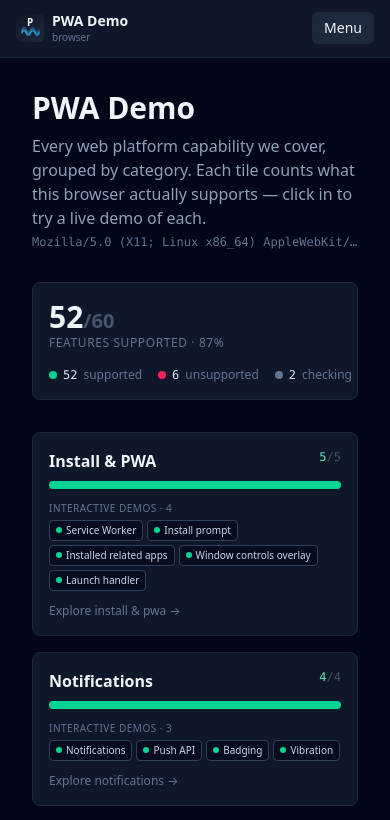
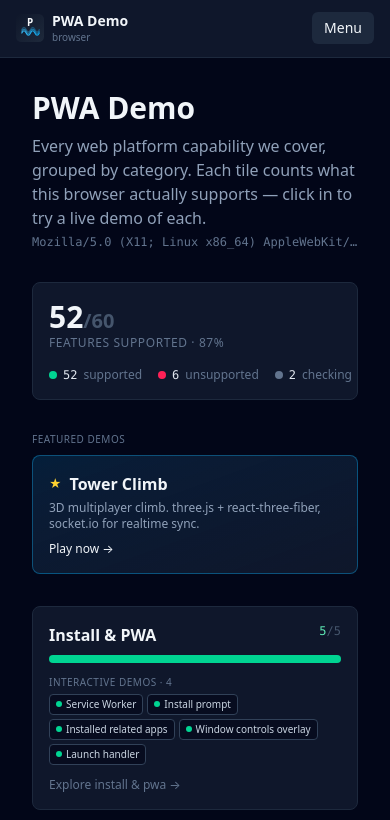
Before and after one commit to mdennis281/pwa-demo, a React (Vite) app in the folder apps/web/: page / in a window 390 px wide. Shown: the top 820 px of the page. Built offline with nearby package versions, Linux system fonts and the light colour scheme; no server answers.

Commit message:
feat: enhance layout and styling for safe-area insets in PWA mode feat: add shader precompiler to optimize material loading in GameCanvas feat: introduce standalone demos in Category and Home routes

```diff
--- a/apps/web/src/components/Layout.tsx
+++ b/apps/web/src/components/Layout.tsx
@@ -17,9 +17,11 @@ export default function Layout() {
   }, []);
 
   return (
-    <div className="min-h-screen flex flex-col md:flex-row">
-      {/* Mobile top bar */}
-      <header className="md:hidden flex items-center justify-between bg-slate-900 border-b border-slate-800 px-4 py-3">
+    <div className="min-h-screen flex flex-col md:flex-row bg-slate-900 md:bg-transparent">
+      {/* Mobile top bar — pt-safe pushes content below the notch/rounded
+          corner in PWA mode (viewport-fit=cover); the slate-900 bg fills
+          the safe area so it doesn't look like a gap. */}
+      <header className="md:hidden sticky top-0 z-30 flex items-center justify-between bg-slate-900 border-b border-slate-800 px-4 py-3 pt-[max(env(safe-area-inset-top),0.75rem)] pl-[max(env(safe-area-inset-left),1rem)] pr-[max(env(safe-area-inset-right),1rem)]">
         <Link to="/" className="flex items-center gap-2" onClick={() => setMobileOpen(false)}>
           <img src="/logo.svg" alt="" className="w-7 h-7" />
           <div>
@@ -41,7 +43,7 @@ export default function Layout() {
         id="demo-sidebar"
         className={`${
           mobileOpen ? 'flex' : 'hidden'
-        } md:flex md:w-72 md:min-h-screen md:sticky md:top-0 md:max-h-screen bg-slate-900 border-r border-slate-800 p-4 flex-col gap-3`}
+        } md:flex md:w-72 md:min-h-screen md:sticky md:top-0 md:max-h-screen bg-slate-900 border-r border-slate-800 p-4 pb-[max(env(safe-area-inset-bottom),1rem)] pl-[max(env(safe-area-inset-left),1rem)] pr-[max(env(safe-area-inset-right),1rem)] md:pb-4 md:pl-4 md:pr-4 flex-col gap-3`}
       >
         <Link to="/" className="hidden md:flex items-center gap-2" onClick={() => setMobileOpen(false)}>
           <img src="/logo.svg" alt="" className="w-8 h-8" />
@@ -68,7 +70,7 @@ export default function Layout() {
         </div>
       </aside>
 
-      <main className="flex-1 min-w-0">
+      <main className="flex-1 min-w-0 bg-slate-950 pb-[env(safe-area-inset-bottom)] pl-[env(safe-area-inset-left)] pr-[env(safe-area-inset-right)]">
         <Outlet />
       </main>
     </div>
--- a/apps/web/src/game/GameCanvas.tsx
+++ b/apps/web/src/game/GameCanvas.tsx
@@ -1,5 +1,6 @@
-import { Suspense, useEffect, useMemo, useRef, useState } from 'react';
-import { Canvas } from '@react-three/fiber';
+import { Suspense, useEffect, useLayoutEffect, useMemo, useRef, useState } from 'react';
+import { Canvas, useThree } from '@react-three/fiber';
+import type * as THREE from 'three';
 import Player from './Player';
 import RemotePlayer from './RemotePlayer';
 import Spectator from './Spectator';
@@ -16,6 +17,31 @@ import { useMouseLook } from './controls/useMouseLook';
 import { input } from './controls/input';
 import type { GameSnapshot, LocalInput, LobbyState, Role } from '@pwa-demo/shared';
 import { getSocket } from '../lib/socket';
+
+/** Kick off shader compilation for every material in the scene up-front.
+ *  Without this, Three.js compiles each material lazily on its first draw
+ *  call — which on Firefox can take 50-100ms per program, causing meshes to
+ *  visibly "pop in" during the first few seconds of gameplay. With
+ *  `compileAsync` and KHR_parallel_shader_compile (supported by modern
+ *  Firefox / Chrome) all programs link in parallel before the first frame. */
+function ShaderPrecompiler() {
+  const gl = useThree((s) => s.gl);
+  const scene = useThree((s) => s.scene);
+  const camera = useThree((s) => s.camera);
+  useLayoutEffect(() => {
+    const r = gl as unknown as {
+      compileAsync?: (scene: THREE.Scene, camera: THREE.Camera) => Promise<unknown>;
+    };
+    if (typeof r.compileAsync === 'function') {
+      r.compileAsync(scene, camera).catch(() => {});
+    } else {
+      // Fallback: synchronous compile. Slower but matches Three.js's normal
+      // lazy behaviour, just front-loaded.
+      gl.compile(scene, camera);
+    }
+  }, [gl, scene, camera]);
+  return null;
+}
 
 export default function GameCanvas({
   lobby,
@@ -114,10 +140,25 @@ export default function GameCanvas({
     <div className="fixed inset-0 bg-slate-950 z-40">
       <Canvas
         shadows
+        // Cap pixel ratio: retina screens otherwise render at 2-3x, which
+        // Firefox's compositor handles much less efficiently than Chrome.
+        // 1.5x retains visible sharpness with a huge fill-rate saving.
+        dpr={[1, 1.5]}
+        gl={{
+          antialias: true,
+          // Hint to Firefox to pick the discrete GPU when available.
+          powerPreference: 'high-performance',
+          // We never read stencil or use a transparent canvas — turning these
+          // off frees framebuffer memory (matters on Firefox, where the
+          // default allocation is more conservative than Chrome).
+          stencil: false,
+          alpha: false,
+        }}
         camera={{ position: [10, 6, 10], fov: 65, near: 0.1, far: 5000 }}
         onCreated={({ gl }) => setCanvasEl(gl.domElement)}
       >
         <Suspense fallback={null}>
+          <ShaderPrecompiler />
           {/* Custom shader skydome — guaranteed visible gradient + soft sun */}
           <SkyDome
             topColor="#2f6db8"
--- a/apps/web/src/routes/Category.tsx
+++ b/apps/web/src/routes/Category.tsx
@@ -4,6 +4,17 @@ import { CAPABILITIES, CATEGORIES, slugifyCategory, type Capability, type Catego
 import { INLINE_DEMOS } from '../lib/demos';
 import { useCapabilityStatuses } from '../lib/useCapabilityStatuses';
 import { useHashScrollHighlight } from '../components/DemoSidebar';
+
+/** Standalone routes that aren't tied to a single capability check.
+ *  Kept in sync with Home.tsx — both files surface these. */
+const STANDALONE_DEMOS: Array<{ to: string; title: string; blurb: string; category: Category }> = [
+  {
+    to: '/game',
+    title: 'Tower Climb',
+    blurb: '3D multiplayer climb. three.js + react-three-fiber, socket.io for realtime sync.',
+    category: 'Graphics & compute',
+  },
+];
 
 const STATUS_DOT: Record<Support, string> = {
   supported: 'bg-emerald-400',
@@ -90,6 +101,22 @@ export default function CategoryPage() {
           Has demo <span className="opacity-60">· {demoCount}</span>
         </Chip>
       </div>
+
+      {STANDALONE_DEMOS.filter((d) => d.category === category).map((d) => (
+        <Link
+          key={d.to}
+          to={d.to}
+          className="block mb-4 bg-gradient-to-br from-brand-600/20 to-slate-900 hover:from-brand-500/30 border border-brand-500/40 hover:border-brand-400 rounded-lg p-4 transition group"
+        >
+          <div className="flex items-center gap-2 mb-1">
+            <span className="text-amber-300 text-xs">★</span>
+            <div className="font-semibold text-brand-100 group-hover:text-white">{d.title}</div>
+            <span className="ml-auto text-[10px] uppercase tracking-wider text-slate-500">Featured</span>
+          </div>
+          <div className="text-xs text-slate-400 leading-snug">{d.blurb}</div>
+          <div className="mt-2 text-xs text-brand-300 group-hover:text-brand-200">Play now →</div>
+        </Link>
+      ))}
 
       {visible.length === 0 ? (
         <div className="text-sm text-slate-500 italic border border-dashed border-slate-800 rounded-lg p-6 text-center">
--- a/apps/web/src/routes/Home.tsx
+++ b/apps/web/src/routes/Home.tsx
@@ -34,6 +34,28 @@ export default function Home() {
       <div className="text-xs text-slate-500 mb-8 font-mono truncate">{navigator.userAgent}</div>
 
       <Summary totals={totals} />
+
+      {STANDALONE_DEMOS.length > 0 && (
+        <div className="mt-8">
+          <div className="text-[10px] uppercase tracking-wider text-slate-500 mb-2">Featured demos</div>
+          <div className="grid grid-cols-1 sm:grid-cols-2 gap-3">
+            {STANDALONE_DEMOS.map((d) => (
+              <Link
+                key={d.to}
+                to={d.to}
+                className="block bg-gradient-to-br from-brand-600/20 to-slate-900 hover:from-brand-500/30 border border-brand-500/40 hover:border-brand-400 rounded-lg p-4 transition group"
+              >
+                <div className="flex items-center gap-2 mb-1">
+                  <span className="text-amber-300 text-xs">★</span>
+                  <div className="font-semibold text-brand-100 group-hover:text-white">{d.title}</div>
+                </div>
+                <div className="text-xs text-slate-400 leading-snug">{d.blurb}</div>
+                <div className="mt-2 text-xs text-brand-300 group-hover:text-brand-200">Play now →</div>
+              </Link>
+            ))}
+          </div>
+        </div>
+      )}
 
       <div className="grid grid-cols-1 md:grid-cols-2 gap-4 mt-8">
         {CATEGORIES.map((cat) => (
@@ -84,7 +106,6 @@ function CategoryCard({ category, statuses }: { category: Category; statuses: Re
     (acc, c) => { acc[statuses[c.id] ?? 'unknown']++; return acc; },
     { supported: 0, partial: 0, unsupported: 0, unknown: 0 } as Record<Support, number>,
   );
-  const standalone = STANDALONE_DEMOS.filter((d) => d.category === category);
   const inlineDemos = caps.filter((c) => INLINE_DEMOS[c.id]);
 
   return (
@@ -102,20 +123,6 @@ function CategoryCard({ category, statuses }: { category: Category; statuses: Re
       </div>
 
       <SupportBar caps={caps} statuses={statuses} />
-
-      {standalone.length > 0 && (
-        <div className="mt-3">
-          <div className="text-[10px] uppercase tracking-wider text-slate-500 mb-1">Featured demo{standalone.length > 1 ? 's' : ''}</div>
-          <ul className="space-y-1">
-            {standalone.map((d) => (
-              <li key={d.to} className="text-xs">
-                <span className="text-brand-300 font-medium">{d.title}</span>
-                <span className="text-slate-500"> — {d.blurb}</span>
-              </li>
-            ))}
-          </ul>
-        </div>
-      )}
 
       <div className="mt-3">
         <div className="text-[10px] uppercase tracking-wider text-slate-500 mb-1">
--- a/apps/web/src/styles.css
+++ b/apps/web/src/styles.css
@@ -22,3 +22,12 @@ body {
 .titlebar-area {
   padding-top: env(titlebar-area-height, 0);
 }
+
+/* Safe-area insets for PWA on notched / rounded-corner displays.
+   `viewport-fit=cover` is set in index.html; without explicit padding,
+   header chrome ends up under the notch / clipped by the corner radius. */
+.pt-safe { padding-top: max(env(safe-area-inset-top), 0px); }
+.pb-safe { padding-bottom: max(env(safe-area-inset-bottom), 0px); }
+.pl-safe { padding-left: max(env(safe-area-inset-left), 0px); }
+.pr-safe { padding-right: max(env(safe-area-inset-right), 0px); }
+.px-safe { padding-left: max(env(safe-area-inset-left), 0px); padding-right: max(env(safe-area-inset-right), 0px); }
```
